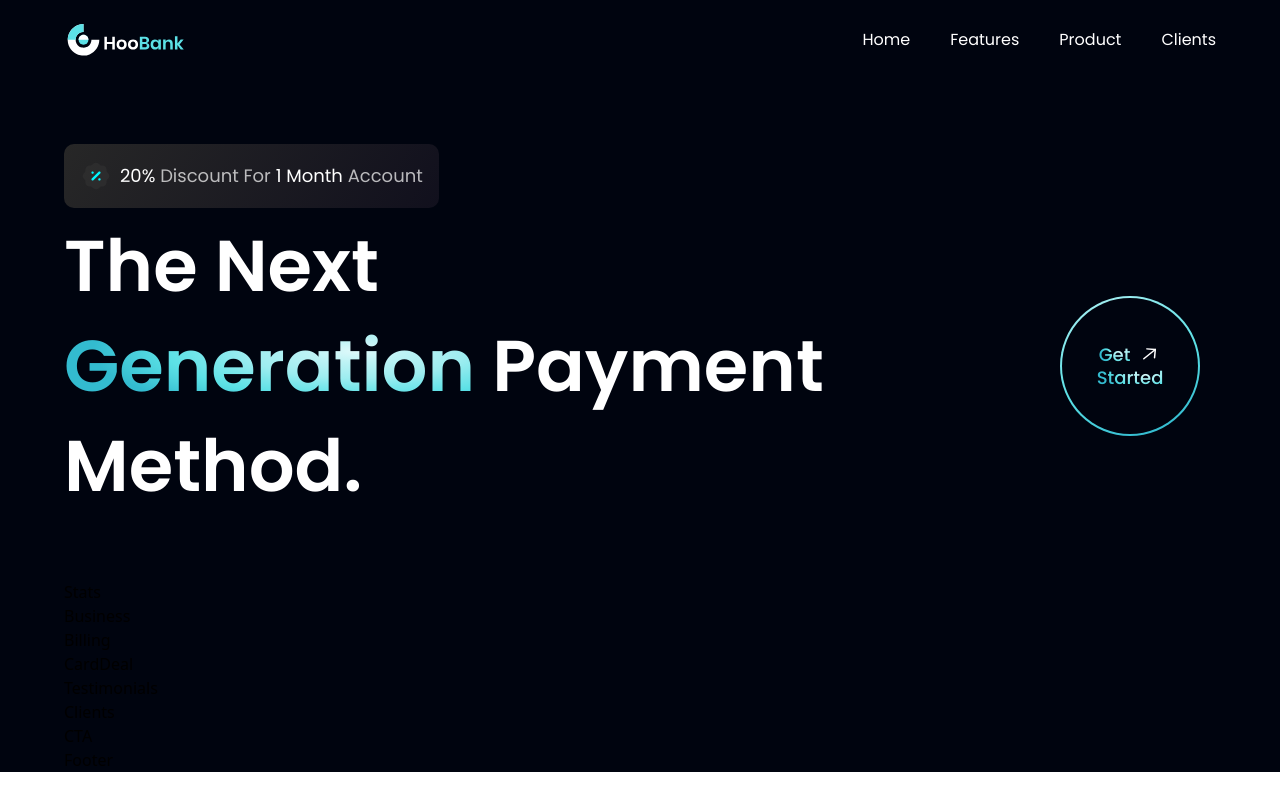
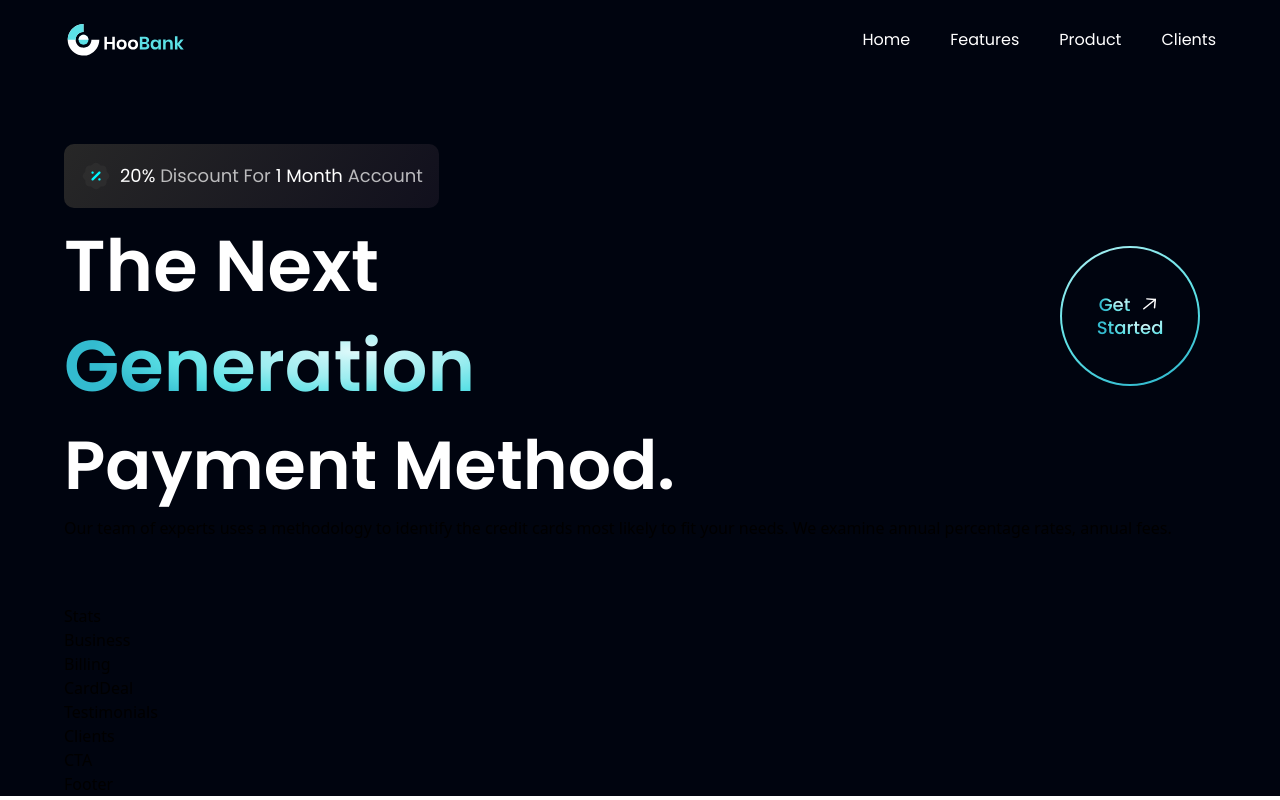
Before and after one commit to dbasdanis/personal_website, a React (Vite) app in the folder personal_website/: page / in a window 1280 px wide. Built offline with nearby package versions, Linux system fonts and the light colour scheme.

Commit message:
feat: add text below the header

```diff
--- a/personal_website/src/components/Hero.jsx
+++ b/personal_website/src/components/Hero.jsx
@@ -17,12 +17,16 @@
         <h1 className="flex-1 font-poppins font-semibold ss:text-[72px] text-[52px] text-white ss:leading-[100px] leading-[75px]">
           The Next <br className="sm:block hidden"/> {" "}
           <span className="text-gradient">Generation</span> {" "}
-          Payment Method.
         </h1>
         <div className="ss:flex hidden md:mr-4 mr-0">
           <GetStarted />
         </div>
       </div>
+
+      <h1 className="font-poppins font-semibold ss:text-[68px] text-[52px] text-white ss:leading-[100px] leading-[75px] w-full">
+        Payment Method.
+      </h1>
+      <p>Our team of experts uses a methodology to identify the credit cards most likely to fit your needs. We examine annual percentage rates, annual fees.</p>
     </div>
   </section>
 )
```
